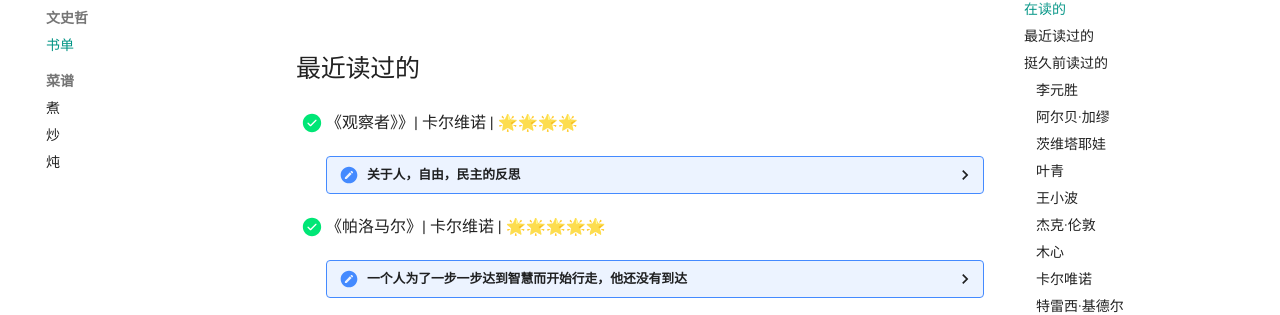
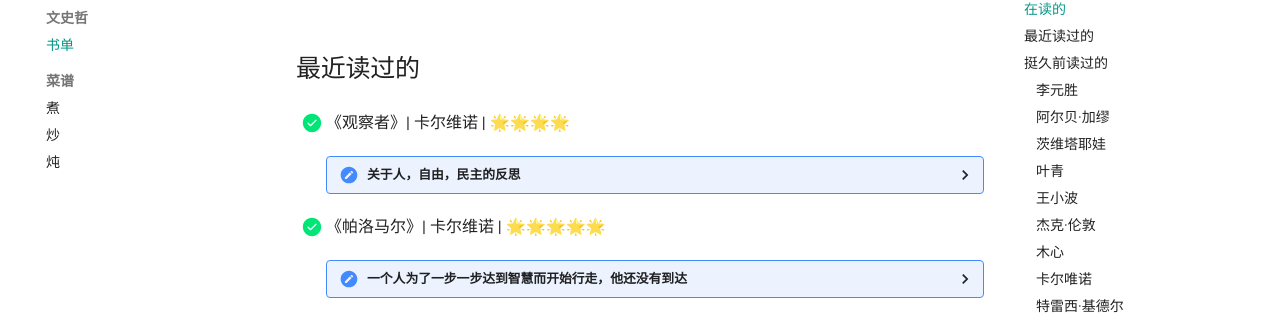
Before and after one commit to shenxiangzhuang/shenxiangzhuang.github.io, an MkDocs documentation site: the page built from docs/life/literature/books.md, in a window 1280 px wide and 900 px high, scrolled down 487 px. Shown: the part 147-462 px from the top of the window. Built offline with MkDocs 1.6.1 and Material for MkDocs 9.7.7, drawn with Linux system fonts in a browser that asks for light colours; comment, search, counter and statistics services are not loaded.

```diff
--- a/docs/life/literature/books.md
+++ b/docs/life/literature/books.md
@@ -21,7 +21,7 @@
 
 ## 最近读过的
 
-- [x] 《观察者》》| 卡尔维诺 | 🌟🌟🌟🌟
+- [x] 《观察者》| 卡尔维诺 | 🌟🌟🌟🌟
 
     ??? "关于人，自由，民主的反思"
 
```
